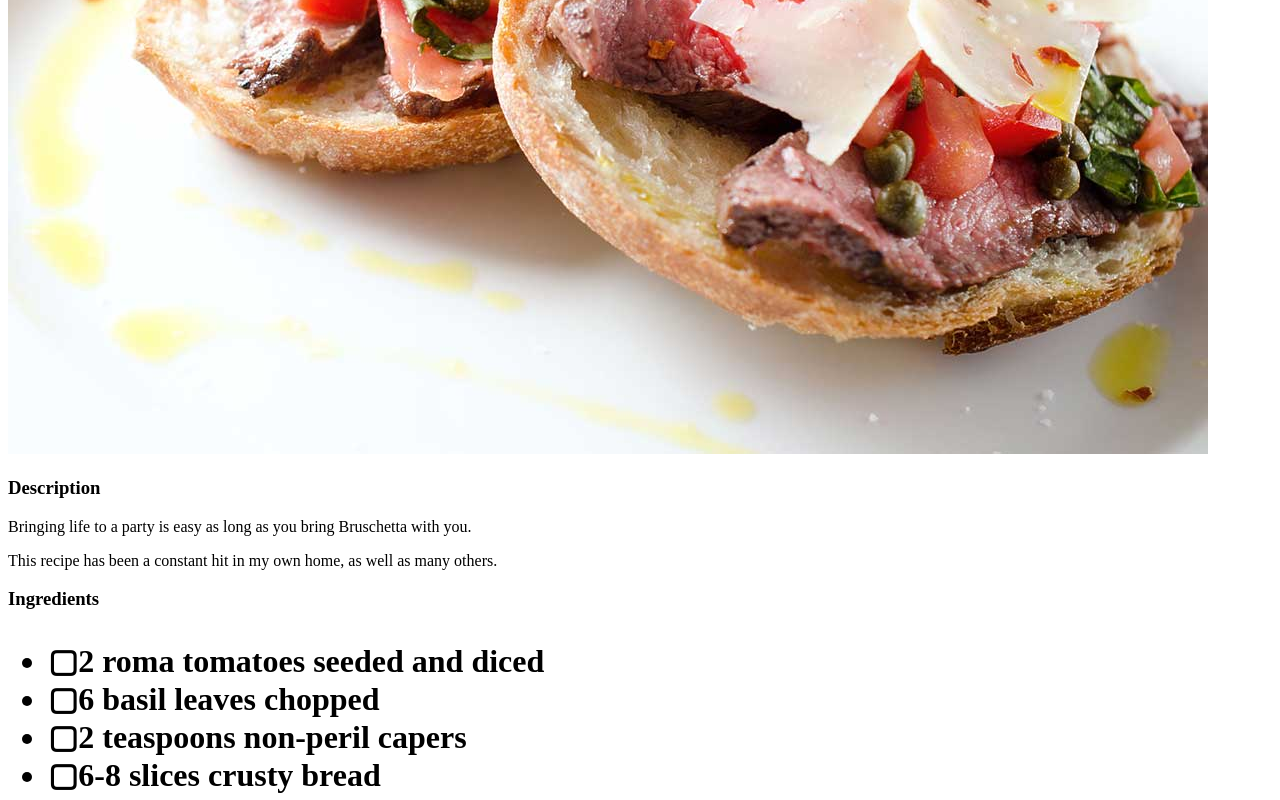
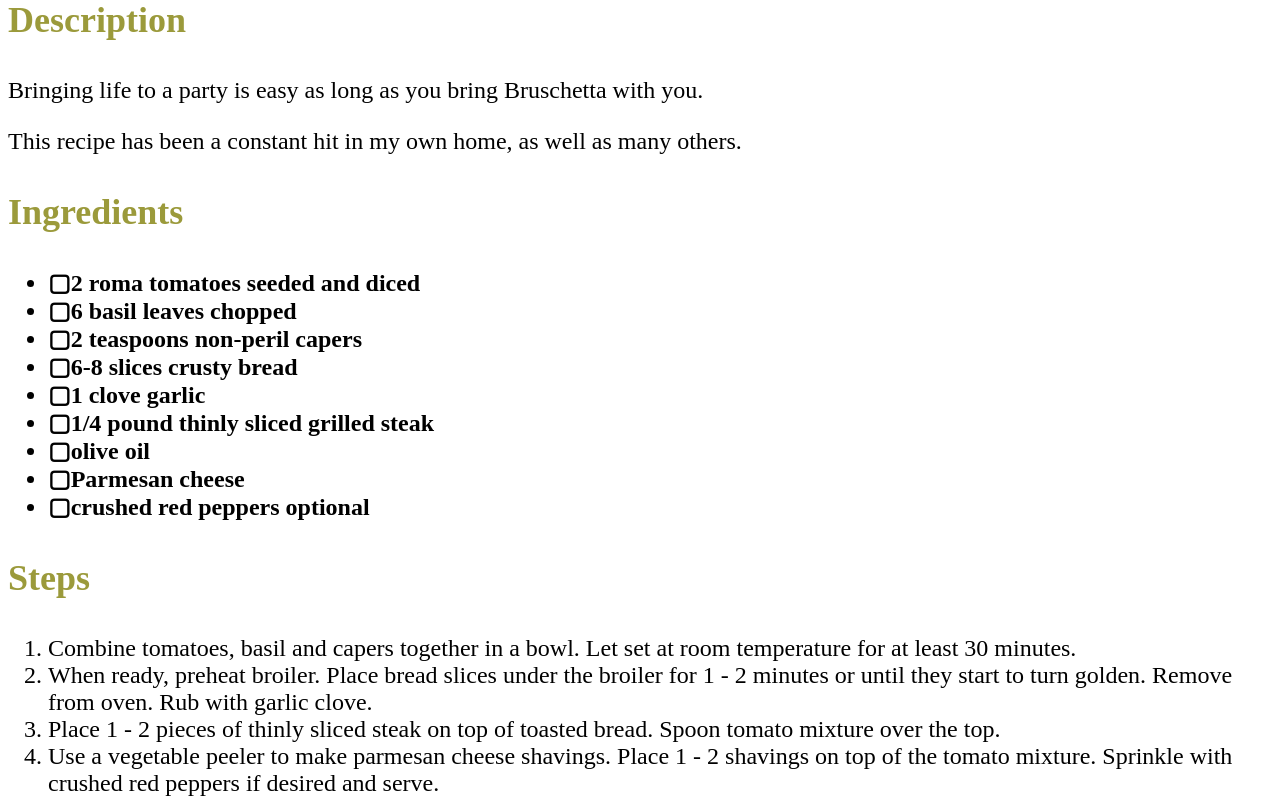
Before and after one commit to logjscript/odin-recipes, a plain HTML site: page recipes/bruschetta.html in a window 1280 px wide. Shown: the part 460-1260 px from the top of the page. Drawn offline with Linux system fonts and the light colour scheme.

Commit message:
Add img specifications and change font sizes

```diff
--- a/styles.css
+++ b/styles.css
@@ -4,9 +4,22 @@ h1 {
   font-size: 48px;
 }
 
+h3 {
+  font-size: 36px;
+  color: hsl(59, 45%, 42%)
+}
+
 ul {
-  font-size: 32px;
+  font-size: 24px;
   font-weight: bold;
+}
+
+ol {
+  font-size: 24px;
+}
+
+p {
+  font-size: 24px;
 }
 
 .bruschetta {
@@ -35,3 +48,12 @@ ul {
 .mac.bullet {
   color: red;
 }
+
+.img-container {
+ text-align: center;
+}
+
+img {
+  width: auto;
+  height: 300px;
+}
```
